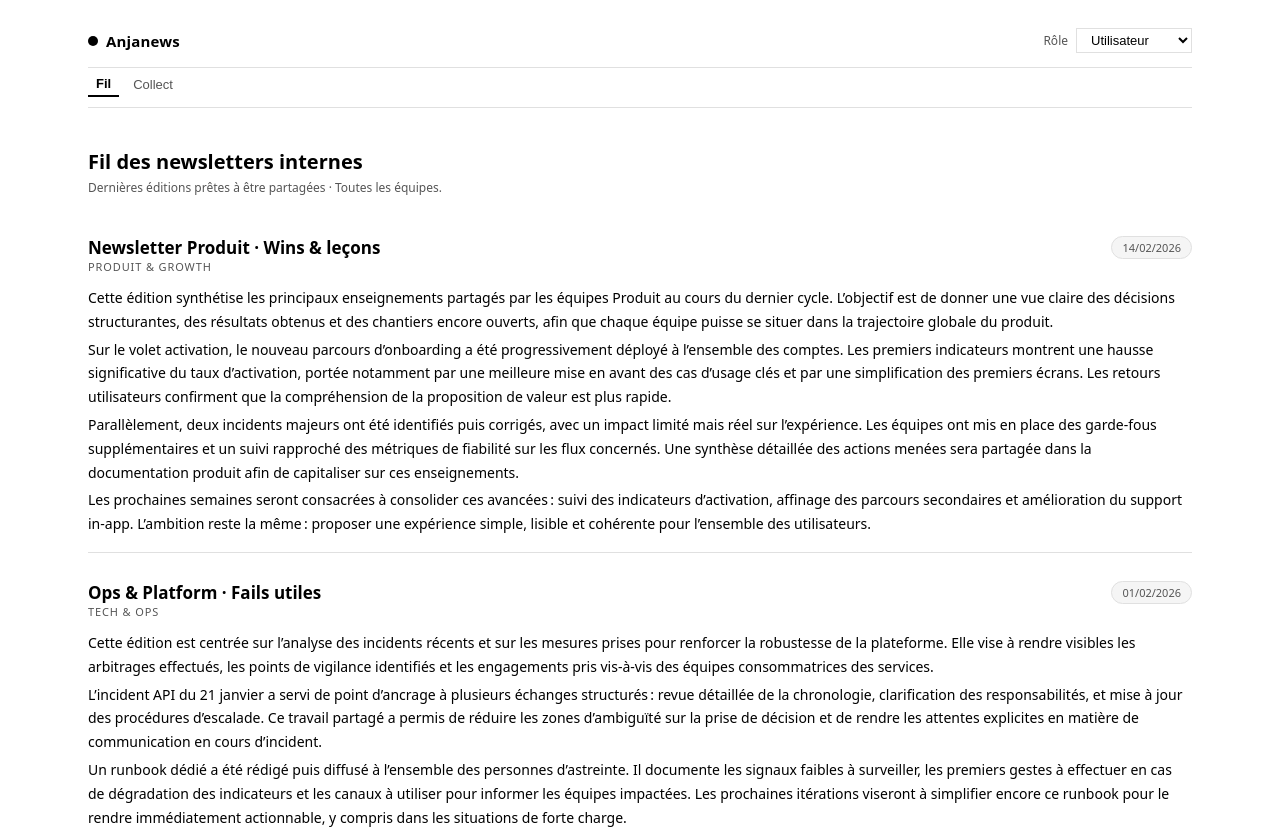
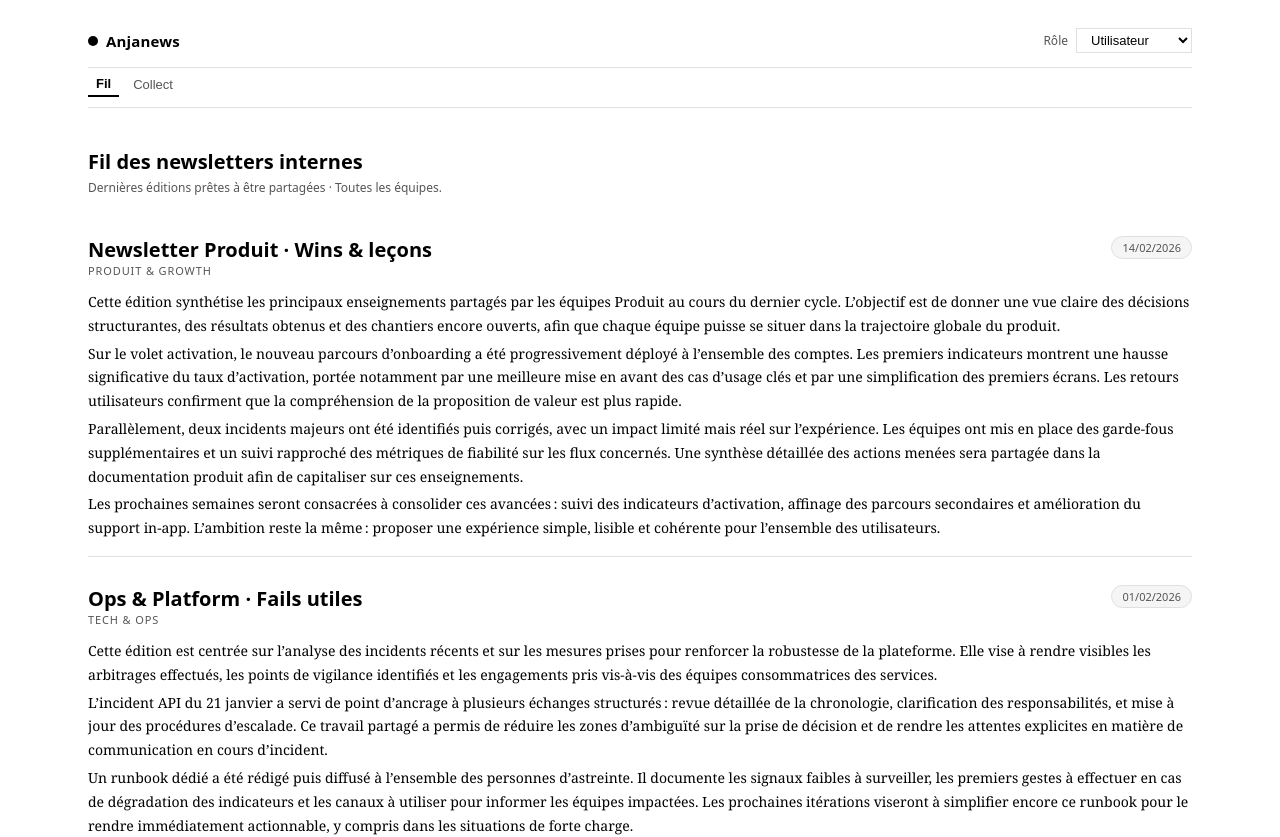
Before and after one commit to agentdouble/Newsletter, a React (Vite) app in the folder frontend/: page /newsletter/fil in a window 1280 px wide. Shown: the top 837 px of the page. Built offline with nearby package versions, Linux system fonts and the light colour scheme.

Commit message:
feat: medium-like feed with clickable newsletters

```diff
--- a/frontend/src/App.jsx
+++ b/frontend/src/App.jsx
@@ -156,6 +156,15 @@ function App() {
     return match ? match[0] : 'feed';
   }, [location.pathname]);
 
+  const selectedNewsletterId = useMemo(() => {
+    if (currentTabId !== 'feed') return null;
+    const base = TAB_ROUTES.feed;
+    if (!location.pathname.startsWith(`${base}/`)) return null;
+    const parts = location.pathname.split('/');
+    const last = parts[parts.length - 1];
+    return last || null;
+  }, [location.pathname, currentTabId]);
+
   const handleRoleChange = (event) => {
     const nextRole = event.target.value;
     console.info('[auth] role_changed', { from: role, to: nextRole });
@@ -278,6 +287,17 @@ function App() {
     );
   };
 
+  const handleOpenNewsletter = (newsletterId) => {
+    if (!newsletterId) return;
+    console.info('[feed] newsletter_opened', { id: newsletterId });
+    navigate(`${TAB_ROUTES.feed}/${newsletterId}`);
+  };
+
+  const handleBackToFeed = () => {
+    console.info('[feed] back_to_feed');
+    navigate(TAB_ROUTES.feed);
+  };
+
   const currentTab =
     visibleTabs.find((tab) => tab.id === currentTabId) || visibleTabs[0];
 
@@ -330,6 +350,9 @@ function App() {
             newsletters={newsletters}
             groups={groups}
             activeGroupId={activeGroupId}
+            selectedNewsletterId={selectedNewsletterId}
+            onOpenNewsletter={handleOpenNewsletter}
+            onBackToFeed={handleBackToFeed}
           />
         )}
         {currentTab.id === 'collect' && (
@@ -363,7 +386,14 @@ function App() {
   );
 }
 
-function FeedTab({ newsletters, groups, activeGroupId }) {
+function FeedTab({
+  newsletters,
+  groups,
+  activeGroupId,
+  selectedNewsletterId,
+  onOpenNewsletter,
+  onBackToFeed
+}) {
   const activeGroupName =
     activeGroupId === 'all'
       ? 'Toutes les équipes'
@@ -373,6 +403,9 @@ function FeedTab({ newsletters, groups, activeGroupId }) {
     activeGroupId === 'all'
       ? newsletters
       : newsletters.filter((nl) => nl.groupId === activeGroupId);
+  const selectedNewsletter =
+    selectedNewsletterId &&
+    visibleNewsletters.find((nl) => nl.id === selectedNewsletterId);
 
   return (
     <section className="panel-grid panel-grid--single">
@@ -382,10 +415,27 @@ function FeedTab({ newsletters, groups, activeGroupId }) {
           <p className="panel-subtitle">
             Dernières éditions prêtes à être partagées · {activeGroupName}.
           </p>
+          {selectedNewsletter && (
+            <button
+              type="button"
+              className="secondary-button feed-back-button"
+              onClick={onBackToFeed}
+            >
+              Retour au fil complet
+            </button>
+          )}
         </header>
         <div className="panel-body panel-body--list newsletter-list">
           {visibleNewsletters.map((nl) => (
-            <article key={nl.id} className="newsletter-article">
+            <article
+              key={nl.id}
+              className={
+                nl.id === selectedNewsletterId
+                  ? 'newsletter-article newsletter-article--active newsletter-article--clickable'
+                  : 'newsletter-article newsletter-article--clickable'
+              }
+              onClick={() => onOpenNewsletter && onOpenNewsletter(nl.id)}
+            >
               <header className="newsletter-article-header">
                 <div>
                   <h3>{nl.title}</h3>
--- a/frontend/src/styles.css
+++ b/frontend/src/styles.css
@@ -19,6 +19,7 @@
   --transition-fast: 0.16s ease-out;
   --font-sans: system-ui, -apple-system, BlinkMacSystemFont, 'Segoe UI',
     sans-serif;
+  --font-serif: 'Georgia', 'Times New Roman', serif;
 }
 
 *,
@@ -259,6 +260,11 @@ body {
   font-size: 20px;
 }
 
+.feed-back-button {
+  margin-top: 8px;
+  align-self: flex-start;
+}
+
 .panel-header--feed .panel-subtitle {
   font-size: 12px;
 }
@@ -313,6 +319,18 @@ body {
   border-bottom: 1px solid var(--border-subtle);
 }
 
+.newsletter-article--clickable {
+  cursor: pointer;
+}
+
+.newsletter-article--clickable:hover .newsletter-article-header h3 {
+  text-decoration: underline;
+}
+
+.newsletter-article--active {
+  background: #f9f9f9;
+}
+
 .newsletter-article + .newsletter-article {
   margin-top: 0;
 }
@@ -330,7 +348,8 @@ body {
 
 .newsletter-article-header h3 {
   margin: 0;
-  font-size: 17px;
+  font-size: 20px;
+  font-weight: 700;
 }
 
 .newsletter-meta-column {
@@ -344,16 +363,19 @@ body {
   margin: 4px 0 0;
   font-size: 14px;
   line-height: 1.7;
+  font-family: var(--font-serif);
 }
 
 .newsletter-body h1 {
   margin: 0 0 6px;
   font-size: 20px;
+  font-family: var(--font-serif);
 }
 
 .newsletter-body h2 {
   margin: 14px 0 4px;
   font-size: 15px;
+  font-family: var(--font-serif);
 }
 
 .newsletter-body ul {
@@ -615,7 +637,7 @@ body {
   border-radius: 0;
   border: 1px solid var(--border-strong);
   padding: 10px 12px;
-  font-family: var(--font-sans);
+  font-family: var(--font-serif);
   font-size: 13px;
   background: #ffffff;
   min-height: 60vh;
```
Also changed, not shown: 1 other file (tests, documents, lock files or other folders).
